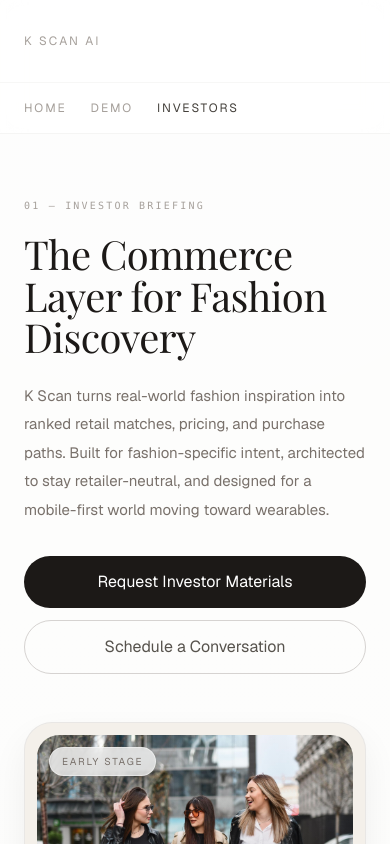
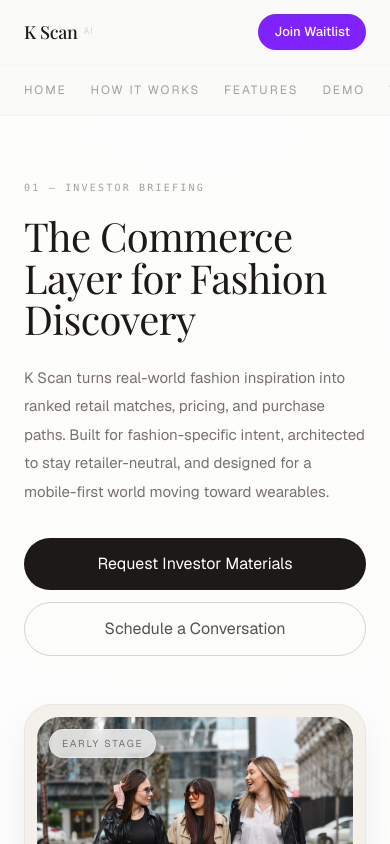
Before and after one commit to kscanaiapp/kscan-website, a Next.js app: page /investors in a window 390 px wide. Shown: the top 844 px of the page. Built offline with nearby package versions, Linux system fonts and the light colour scheme.

Commit message:
Refactor: Unify SiteNav and SiteFooter across all routes

```diff
--- a/app/demo/page.tsx
+++ b/app/demo/page.tsx
@@ -398,17 +398,7 @@
 
   return (
     <main className="min-h-screen">
-      <SiteNav
-        links={[
-          { href: "/demo", label: "Demo" },
-          { href: "/investors", label: "Investors" },
-        ]}
-        mobileLinks={[
-          { href: "/", label: "Home" },
-          { href: "/demo", label: "Demo" },
-          { href: "/investors", label: "Investors" },
-        ]}
-      />
+      <SiteNav />
 
       {/* ─── Hero + cards ─────────────────────────────────────────────────── */}
       <motion.section
--- a/app/investors/page.tsx
+++ b/app/investors/page.tsx
@@ -201,22 +201,7 @@
   return (
     <main className="min-h-screen">
 
-      <SiteNav
-        links={[
-          { href: "/demo", label: "Demo" },
-          { href: "/investors", label: "Investors" },
-        ]}
-        mobileLinks={[
-          { href: "/", label: "Home" },
-          { href: "/demo", label: "Demo" },
-          { href: "/investors", label: "Investors" },
-        ]}
-        hideCta
-        sticky={false}
-        logoMode="textOnly"
-        headerBackground="bg-white/70 backdrop-blur-md"
-        innerClassName="py-8"
-      />
+      <SiteNav />
 
       {/* ─── 01 Hero ──────────────────────────────────────────────────────── */}
       <section className="mx-auto max-w-6xl px-6 py-16 md:px-10 md:py-24">
--- a/app/page.tsx
+++ b/app/page.tsx
@@ -1,9 +1,9 @@
 "use client";
 
 import Image from "next/image";
-import Link from "next/link";
 import { useEffect, useRef, useState } from "react";
 import { SiteFooter } from "@/components/ui/SiteFooter";
+import { SiteNav } from "@/components/ui/SiteNav";
 import {
   AnimatePresence,
   type Variants,
@@ -435,60 +435,7 @@
 
   return (
     <div className="min-h-screen">
-      <header className="sticky top-0 z-50 border-b border-stone-100 bg-[#FAFAF8]/92 backdrop-blur-md">
-        <div className="mx-auto flex h-16 max-w-7xl items-center justify-between px-6 md:px-10">
-          <div className="flex items-center gap-1.5">
-            <span className="font-display text-lg font-medium text-stone-900">K Scan</span>
-            <span className="text-[9px] uppercase tracking-widest text-stone-300">AI</span>
-          </div>
-          <nav className="hidden items-center gap-8 text-[13px] text-stone-400 md:flex">
-            <a href="#how-it-works" className="transition-colors hover:text-stone-900">
-              How It Works
-            </a>
-            <a href="#features" className="transition-colors hover:text-stone-900">
-              Features
-            </a>
-            <Link href="/demo" className="transition-colors hover:text-stone-900">
-              Demo
-            </Link>
-            <Link href="/investors" className="transition-colors hover:text-stone-900">
-              Investors
-            </Link>
-            <a href="#waitlist" className="transition-colors hover:text-stone-900">
-              Waitlist
-            </a>
-          </nav>
-          <motion.a
-            href="#waitlist"
-            className="rounded-full bg-violet-600 px-4 py-2 text-[13px] font-medium text-white transition-colors hover:bg-violet-700"
-            {...btnMotion}
-          >
-            Join Waitlist
-          </motion.a>
-        </div>
-        <div className="border-t border-stone-100/80 md:hidden">
-          <div className="mx-auto flex max-w-7xl items-center gap-6 overflow-x-auto px-6 text-[12px] uppercase tracking-[0.16em] text-stone-400 [&::-webkit-scrollbar]:hidden">
-            <Link href="/" className="whitespace-nowrap py-4 transition-colors hover:text-stone-900">
-              Home
-            </Link>
-            <a href="#how-it-works" className="whitespace-nowrap py-4 transition-colors hover:text-stone-900">
-              How It Works
-            </a>
-            <a href="#features" className="whitespace-nowrap py-4 transition-colors hover:text-stone-900">
-              Features
-            </a>
-            <Link href="/demo" className="whitespace-nowrap py-4 transition-colors hover:text-stone-900">
-              Demo
-            </Link>
-            <Link href="/investors" className="whitespace-nowrap py-4 transition-colors hover:text-stone-900">
-              Investors
-            </Link>
-            <a href="#waitlist" className="whitespace-nowrap py-4 transition-colors hover:text-stone-900">
-              Waitlist
-            </a>
-          </div>
-        </div>
-      </header>
+      <SiteNav />
 
       <section className="mx-auto flex max-w-7xl flex-col gap-12 px-6 pb-16 pt-12 md:px-10 md:pb-40 md:pt-24 lg:flex-row lg:items-center lg:gap-16 lg:pt-28">
         <motion.div
--- a/components/ui/SiteNav.tsx
+++ b/components/ui/SiteNav.tsx
@@ -4,121 +4,83 @@
 import { usePathname } from "next/navigation";
 import { buttons } from "@/lib/theme";
 
-export type SiteNavLink = {
-  href: string;
+type NavEntry = {
+  id: string;
   label: string;
+  type: "anchor" | "route";
+  value: string;
 };
 
-type SiteNavProps = {
-  /** Desktop nav links. Active state is auto-detected via usePathname. */
-  links: SiteNavLink[];
-  /**
-   * Mobile tray links. Falls back to `links` if omitted.
-   * Use this when the mobile tray needs an extra entry (e.g. a "Home" link
-   * that isn't in the desktop nav).
-   */
-  mobileLinks?: SiteNavLink[];
-  /**
-   * Set true on pages that don't need the "Join Waitlist" CTA in the header.
-   * The header naturally reflows to logo-left / nav-right via justify-between.
-   */
-  hideCta?: boolean;
-  /**
-   * Whether the header sticks to the top on scroll. Defaults to true.
-   * The investors page uses false — it doesn't need a persistent nav since
-   * users scroll through long-form materials.
-   */
-  sticky?: boolean;
-  /**
-   * "brandMark" (default) — K Scan logotype + "AI" badge, font-display.
-   * "textOnly" — plain uppercase tracking label "K Scan AI", used on investors.
-   */
-  logoMode?: "brandMark" | "textOnly";
-  /**
-   * Override the header background + backdrop class.
-   * Defaults to the demo/site standard: "bg-[#FAFAF8]/92 backdrop-blur-md".
-   * Investors uses "bg-white/70 backdrop-blur-md".
-   */
-  headerBackground?: string;
-  /**
-   * Override the inner container layout class.
-   * Defaults to "h-16" (64px fixed height, demo/site standard).
-   * Investors uses "py-8" for the original taller spacing.
-   */
-  innerClassName?: string;
-};
+const NAV_ITEMS: NavEntry[] = [
+  { id: "how-it-works", label: "How It Works", type: "anchor", value: "how-it-works" },
+  { id: "features",     label: "Features",     type: "anchor", value: "features" },
+  { id: "demo",         label: "Demo",         type: "route",  value: "/demo" },
+  { id: "investors",    label: "Investors",    type: "route",  value: "/investors" },
+  { id: "waitlist",     label: "Waitlist",     type: "anchor", value: "waitlist" },
+];
 
-export function SiteNav({
-  links,
-  mobileLinks,
-  hideCta = false,
-  sticky = true,
-  logoMode = "brandMark",
-  headerBackground = "bg-[#FAFAF8]/92 backdrop-blur-md",
-  innerClassName = "h-16",
-}: SiteNavProps) {
+export function SiteNav() {
   const pathname = usePathname();
-  const mobile = mobileLinks ?? links;
+  const isHome = pathname === "/";
+
+  function href(entry: NavEntry): string {
+    if (entry.type === "route") return entry.value;
+    return isHome ? `#${entry.value}` : `/#${entry.value}`;
+  }
+
+  // Omit the tab whose route matches the current page
+  const visible = NAV_ITEMS.filter(
+    (item) => !(item.type === "route" && item.value === pathname),
+  );
+
+  const ctaHref = isHome ? "#waitlist" : "/#waitlist";
 
   return (
-    <header
-      className={`${sticky ? "sticky top-0 z-50 " : ""}border-b border-stone-100 ${headerBackground}`}
-    >
-      <div className={`mx-auto flex max-w-6xl items-center justify-between px-6 md:px-10 ${innerClassName}`}>
-        {/* Logo */}
-        {logoMode === "textOnly" ? (
-          <Link
-            href="/"
-            className="text-[12px] uppercase tracking-[0.18em] text-stone-400 transition-colors hover:text-stone-700"
-          >
-            K Scan AI
-          </Link>
-        ) : (
+    <header className="sticky top-0 z-50 border-b border-stone-100 bg-[#FAFAF8]/92 backdrop-blur-md">
+      <div className="mx-auto flex h-16 max-w-7xl items-center justify-between px-6 md:px-10">
+        {/* Logo — always links back to / */}
         <Link href="/" className="flex items-center gap-1.5">
           <span className="font-display text-lg font-medium text-stone-900">K Scan</span>
           <span className="text-[9px] uppercase tracking-widest text-stone-300">AI</span>
         </Link>
-        )}
 
         {/* Desktop nav */}
         <nav className="hidden items-center gap-8 text-[13px] text-stone-400 md:flex">
-          {links.map(({ href, label }) => (
+          {visible.map((item) => (
             <Link
-              key={href}
-              href={href}
-              className={
-                pathname === href
-                  ? "text-stone-700"
-                  : "transition-colors hover:text-stone-700"
-              }
+              key={item.id}
+              href={href(item)}
+              className="transition-colors hover:text-stone-900"
             >
-              {label}
+              {item.label}
             </Link>
           ))}
         </nav>
 
-        {/* CTA — hidden when hideCta is true; layout reflows naturally */}
-        {!hideCta && (
-          <Link href="/#waitlist" className={buttons.primarySm}>
+        {/* CTA */}
+        <Link href={ctaHref} className={buttons.primarySm}>
           Join Waitlist
         </Link>
-        )}
       </div>
 
       {/* Mobile tray */}
       <div className="border-t border-stone-100/80 md:hidden">
-        <div className="mx-auto flex max-w-6xl items-center gap-6 overflow-x-auto px-6 text-[12px] uppercase tracking-[0.16em] text-stone-400 [&::-webkit-scrollbar]:hidden">
-          {mobile.map(({ href, label }) => (
+        <div className="mx-auto flex max-w-7xl items-center gap-6 overflow-x-auto px-6 text-[12px] uppercase tracking-[0.16em] text-stone-400 [&::-webkit-scrollbar]:hidden">
+          {!isHome && (
             <Link
-              key={href}
-              href={href}
-              className={`whitespace-nowrap py-4 ${
-                pathname === href
-                  ? "text-stone-700"
-                  : "transition-colors hover:text-stone-900"
-              }`}
+              href="/"
+              className="whitespace-nowrap py-4 transition-colors hover:text-stone-900"
             >
-              {label}
+              Home
+            </Link>
+          )}
+          {visible.map((item) => (
+            <Link
+              key={item.id}
+              href={href(item)}
+              className="whitespace-nowrap py-4 transition-colors hover:text-stone-900"
+            >
+              {item.label}
             </Link>
           ))}
         </div>
```
Lines whose indentation alone changed are shown as unchanged.
